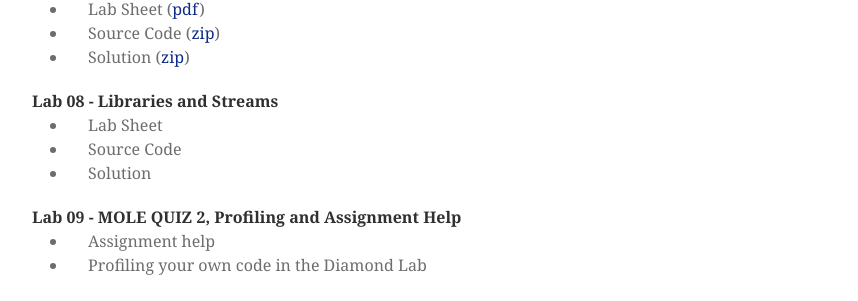
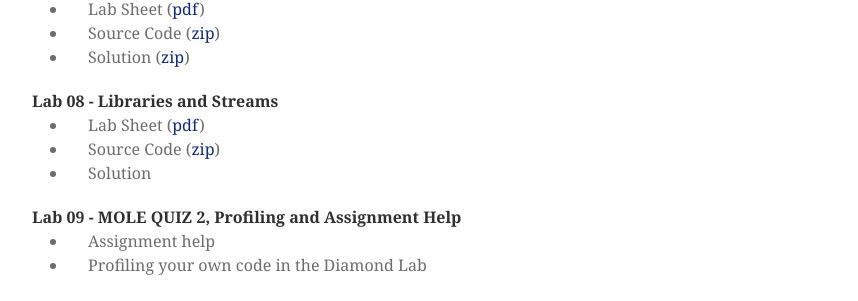
Before and after one commit to mondus/mondus.github.io, a Jekyll site: the page built from teaching/COM4521/index.md, in a window 1280 px wide and 900 px high, scrolled down 5451 px. Shown: the part 146-447 px from the top of the window, without its empty margins (208-1066 px from the left). Built offline with Jekyll 4.4.1, drawn with Linux system fonts in a browser that asks for light colours; nearby versions of some CDN libraries; some web fonts are replaced.

Commit message:
Update index.md

```diff
--- a/teaching/COM4521/index.md
+++ b/teaching/COM4521/index.md
@@ -250,8 +250,8 @@ If you are unfamiliar with Linux and the bash shell then this is probably not fo
 
 #### Lab 08 - Libraries and Streams
 
-* Lab Sheet
-* Source Code
+* Lab Sheet ([pdf](https://drive.google.com/file/d/0B2HbOiEppVPMbFIxUjdrUTkyOFE/view?usp=sharing))
+* Source Code ([zip](https://github.com/mondus/com4521/archive/Lab08_src.zip))
 * Solution
 
 #### Lab 09 - MOLE QUIZ 2,  Profiling and Assignment Help
```
